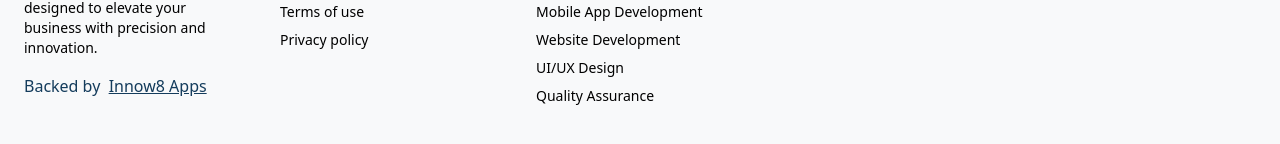
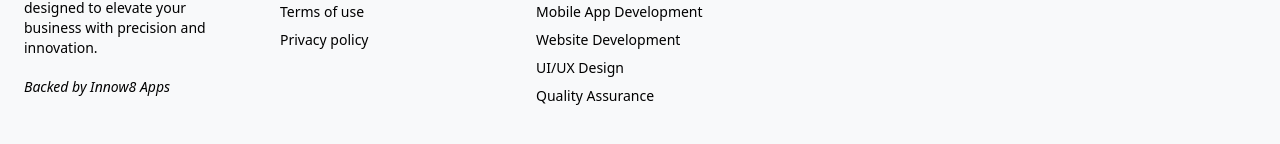
Before and after one commit to letslancetech/letslance_website, a React (Vite) app: page /Career in a window 1280 px wide. Shown: the part 1010-1154 px from the top of the page. Built offline with nearby package versions, Linux system fonts and the light colour scheme; a web font is replaced by a local one.

Commit message:
feat: Styling to backed by Innow8

```diff
--- a/src/pages/HomePage/components/footer.tsx
+++ b/src/pages/HomePage/components/footer.tsx
@@ -81,12 +81,12 @@ export default function Footer() {
               innovation.
             </p>
 
-            {/* place to add backed by Innow8 apps in some styled way*/}
+            {/* place to add backed by Innow8 apps in black text with* italic font-style */}
             <div className="mt-4">
-              <span className="text-primary">Backed by &nbsp;
-                <a href="https://innow8apps.com/" className=" cursor-pointer underline" target="_blank" rel="noopener noreferrer">Innow8 Apps</a>
+              <span className="text-black text-sm italic">Backed by
+                <a href="https://innow8apps.com/" className=" cursor-pointer " target="_blank" rel="noopener noreferrer"> Innow8 Apps</a>
               </span>
-              </div>
+            </div>
           </div>
 
           {/* Quick Links */}
```
Also changed, not shown: 1 other file (tests, documents, lock files or other folders).
